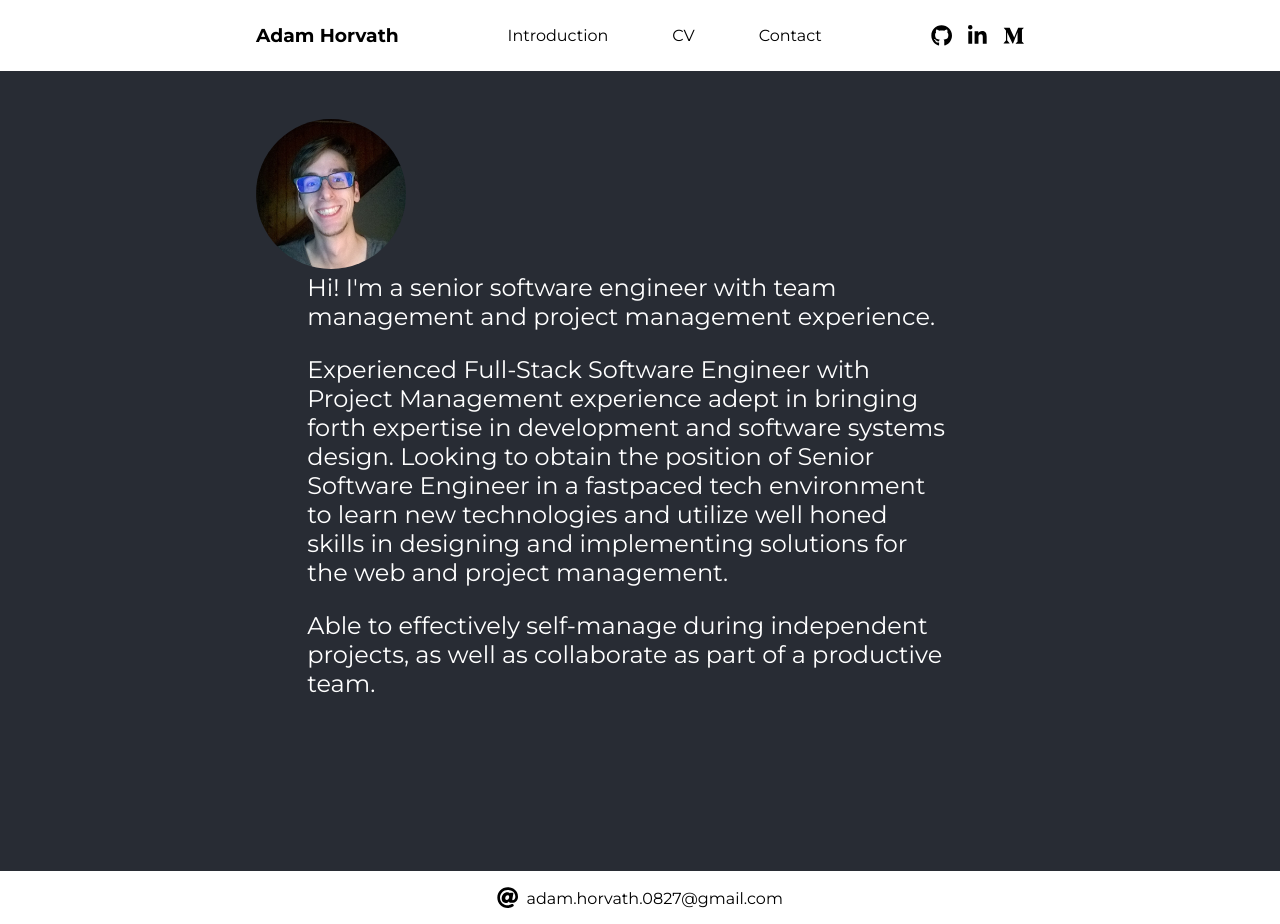
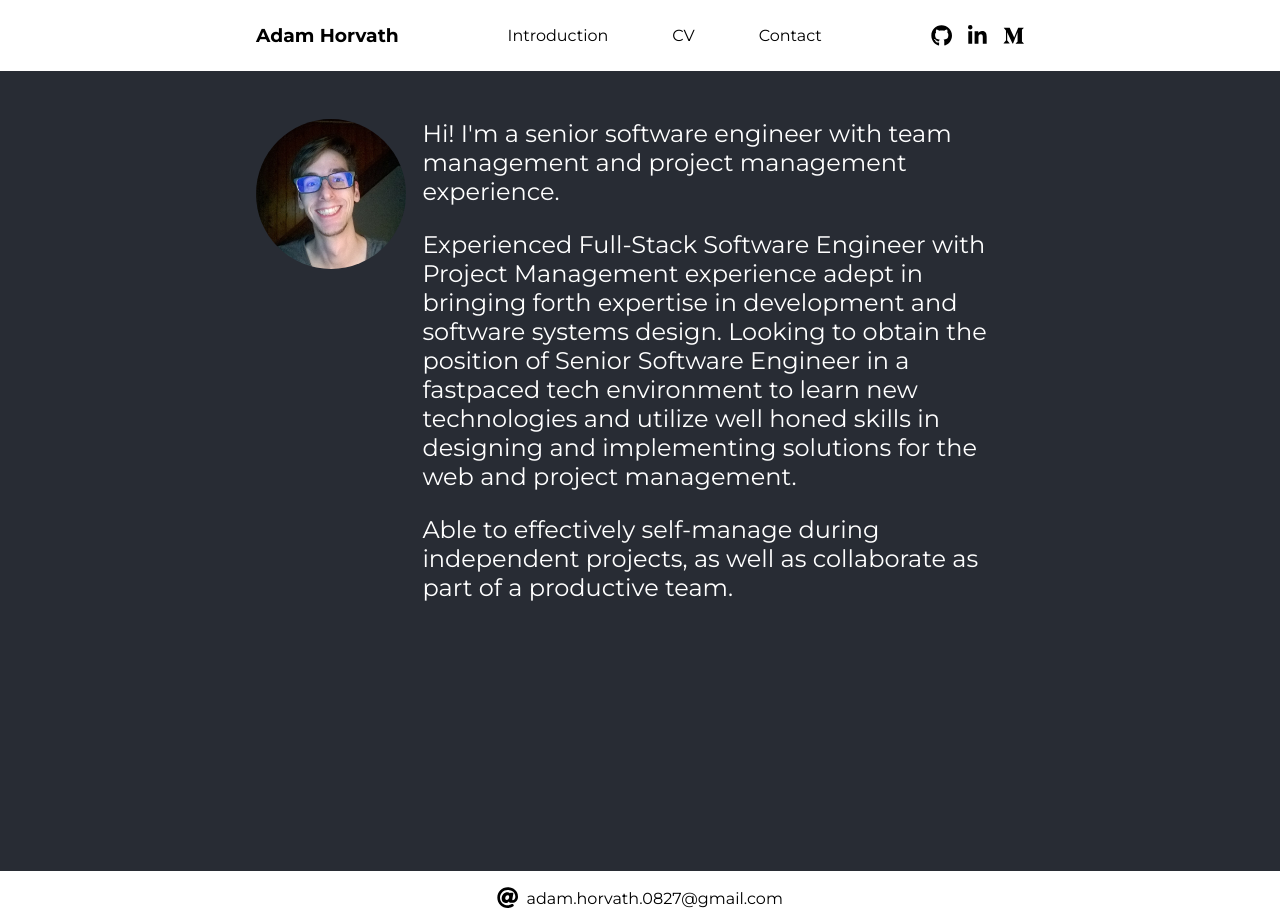
Before and after one commit to adamhvt/portfolio, a React (Create React App) app: page / in a window 1280 px wide. Built offline with nearby package versions, Linux system fonts and the light colour scheme.

Commit message:
Responsibility improvements

```diff
--- a/src/App.scss
+++ b/src/App.scss
@@ -7,3 +7,10 @@
     display: none;
   }
 }
+
+main {
+  min-height: 100%;
+  padding: 3rem 0;
+  background-color: #282c34;
+  color: #fff;
+}
--- a/src/Components/Header/Header.tsx
+++ b/src/Components/Header/Header.tsx
@@ -31,7 +31,7 @@ function Header() {
                             <a href="https://linkedin.com/in/niceberg/" target="_blank" rel="noreferrer" className="link-social"><FontAwesomeIcon icon={faLinkedinIn} size="lg" /></a>
                         </li>
                         <li>
-                            <a href="https://github.com/niceberg" target="_blank" rel="noreferrer" className="link-social"><FontAwesomeIcon icon={faMediumM} size="lg" /></a>
+                            <a href="https://medium.com/@adam.horvath.0827" target="_blank" rel="noreferrer" className="link-social"><FontAwesomeIcon icon={faMediumM} size="lg" /></a>
                         </li>
                     </ul>
                 </div>
--- a/src/Components/Introduction/Introduction.scss
+++ b/src/Components/Introduction/Introduction.scss
@@ -1,5 +1,16 @@
 aside {
-  width: 15%;
+  width: 100%;
+  display: flex;
+  justify-content: center;
+  margin-bottom: 1.5rem;
+
+  @media screen and (min-width: 1200px) {
+    width: 15%;
+  }
+
+  @media screen and (min-width: 800px) {
+    justify-content: flex-start;
+  }
 
   .profile-pic {
     border-radius: 100%;
@@ -8,10 +19,20 @@ aside {
 }
 
 article {
-  margin-left: 4vw;
-  width: 50vw;
+  font-size: 6vw;
 
-  font-size: x-large;
+  @media screen and (min-width: 480px) {
+    font-size: 4vw;
+  }
+
+  @media screen and (min-width: 800px) {
+    font-size: 2vw;
+  }
+
+  @media screen and (min-width: 1200px) {
+    font-size: x-large;
+    margin-left: 4vw;
+  }
 
   p:first-child {
     margin-top: 0;
--- a/src/Styles/Classes.scss
+++ b/src/Styles/Classes.scss
@@ -14,5 +14,9 @@
 .row {
     width: 100%;
     display: flex;
-    flex-wrap: wrap;
+    flex-direction: column;
+
+    @media screen and (min-width: 1200px) {
+        flex-direction: row;
+    };
 }
--- a/src/index.scss
+++ b/src/index.scss
@@ -16,13 +16,6 @@ body {
   }
 }
 
-main {
-  min-height: 100%;
-  padding: 3rem 0;
-  background-color: #282c34;
-  color: #fff;
-}
-
 ul {
   padding: 0;
   margin: 0;
```
